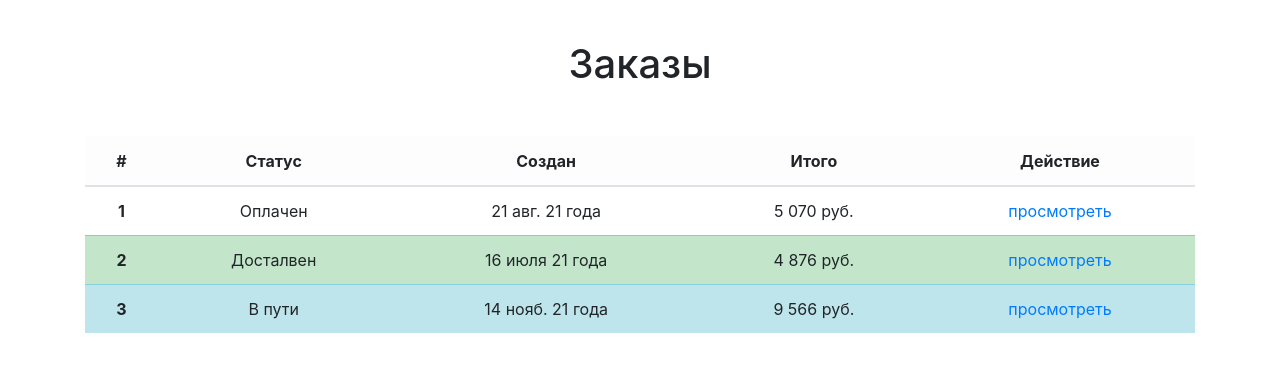
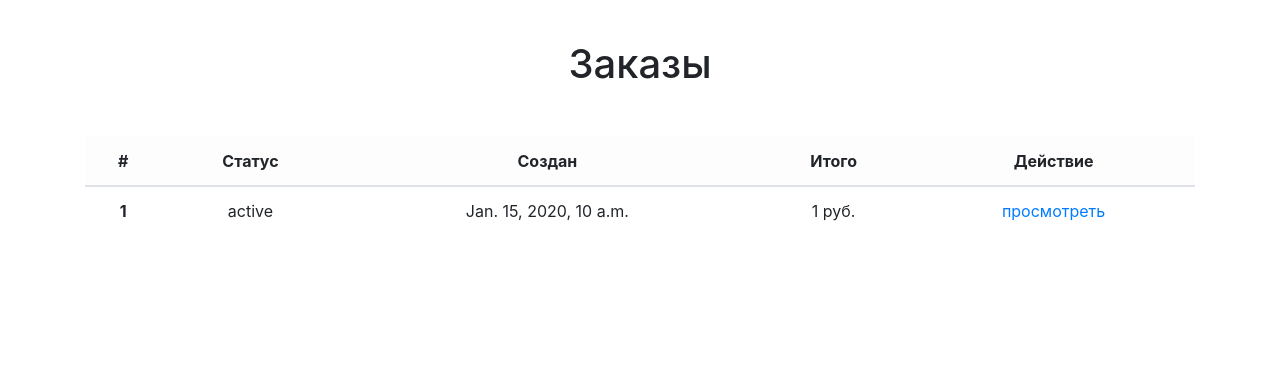
Before and after one commit to doctor-silence/store, a Django app: template orders/templates/orders/orders.html in a window 1280 px wide. Shown: the part 56-428 px from the top of the page. Run offline with Django 3.2, Linux system fonts and the light colour scheme; the template is opened without the code that fills it: most values are stand-ins (such as "Sample title", 1, 10 or a date in 2020); some libraries are stand-ins or nearby versions.

Commit message:
update_orders.html

```diff
--- a/orders/templates/orders/orders.html
+++ b/orders/templates/orders/orders.html
@@ -17,33 +17,17 @@
                     </tr>
                     </thead>
                     <tbody>
+                    {% for order in object_list %}
                     <tr>
-                        <th scope="row">1</th>
-                        <td>Оплачен</td>
-                        <td>21 авг. 21 года</td>
-                        <td>5 070 руб.</td>
+                        <th scope="row">{{ order.id }}</th>
+                        <td>{{ order.get_status_display }}</td>
+                        <td>{{ order.created }}</td>
+                        <td>{{ order.basket_history.total_sum }} руб.</td>
                         <td>
-                            <a href="order.html">просмотреть</a>
+                            <a href="{% url 'orders:order' order.id %}">просмотреть</a>
                         </td>
                     </tr>
-                    <tr class="table-success">
-                        <th scope="row">2</th>
-                        <td>Досталвен</td>
-                        <td>16 июля 21 года</td>
-                        <td>4 876 руб.</td>
-                        <td>
-                            <a href="order.html">просмотреть</a>
-                        </td>
-                    </tr>
-                    <tr class="table-info">
-                        <th scope="row">3</th>
-                        <td>В пути</td>
-                        <td>14 нояб. 21 года</td>
-                        <td>9 566 руб.</td>
-                        <td>
-                            <a href="order.html">просмотреть</a>
-                        </td>
-                    </tr>
+                    {% endfor %}
                     </tbody>
                 </table>
             </div>
```
